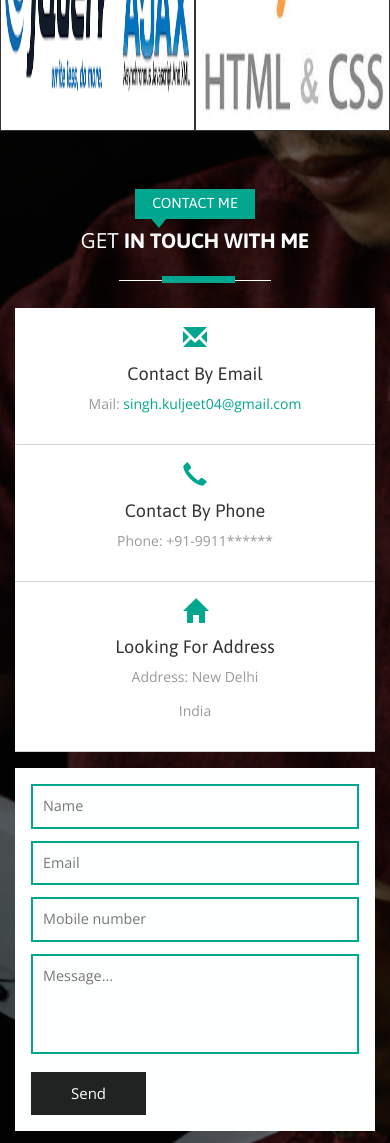
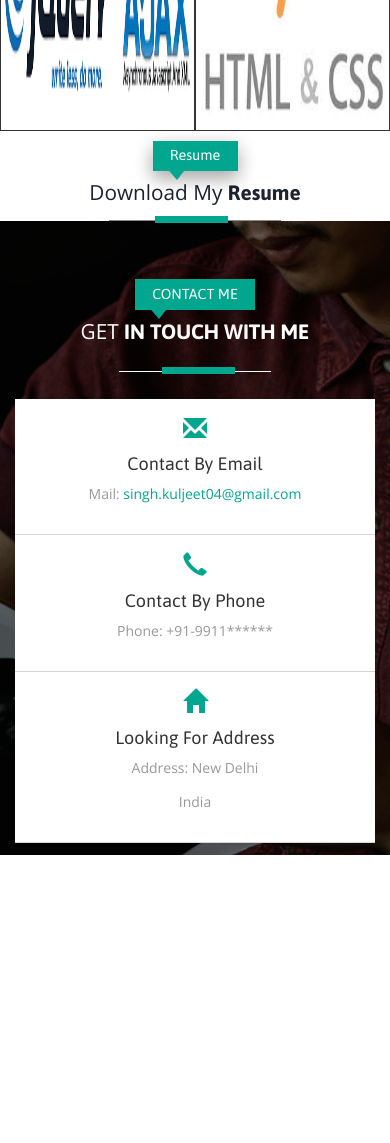
Before and after one commit to kuljeetsingh04/kuljeetsingh04.github.io, a plain HTML site: page index.html in a window 390 px wide. Shown: the part 6740-7883 px from the top of the page. After the commit the page ends 7595 px from the top, so only its background shows below. Drawn offline with nearby package versions, Linux system fonts and the light colour scheme; files whose address does not match are found by name.

Commit message:
resume section

```diff
--- a/index.html
+++ b/index.html
@@ -96,6 +96,7 @@ License URL: http://creativecommons.org/licenses/by/3.0/
 								<li><a class="scroll" data-hover="Experience" href="#work">Experience</a></li>
 								<li><a class="scroll" data-hover="Portfolio" href="#port">Portfolio</a></li>
 								<!--<li><a class="scroll" data-hover="Blog" href="#blogs">Blog</a></li>-->
+								<li><a class="scroll" data-hover="Resume" href="#resume">Resume</a></li>
 								<li><a class="scroll" data-hover="Contact" href="#contact">Contact</a></li>
 							</ul>
 						</nav>
@@ -715,6 +716,15 @@ License URL: http://creativecommons.org/licenses/by/3.0/
 				</div>
 			</div>
 	</div>
+
+
+	<div class="resume" id="resume">
+		<div class="service-head text-center">
+						<h4>Resume</h4>
+						<h3>Download My <span><a href="docs/mehtaKuljeet.pdf" download >Resume</a></span></h3>
+						<span class="border one"></span>
+		</div>
+	</div>
 	<!-- //portfolio -->
     <!-- top-grids -->
 				<!--<div class="blog" id="blogs">
@@ -821,7 +831,7 @@ License URL: http://creativecommons.org/licenses/by/3.0/
 						<span class="border two"></span>
 					</div>
 		<div class="mail_us">
-			<div class="col-md-6 mail_left">
+			<div class="col-md-12 mail_left">
 				<div class="contact-grid1-left">
 					<div class="contact-grid1-left1">
 						<span class="glyphicon glyphicon-envelope" aria-hidden="true"></span>
@@ -854,7 +864,7 @@ License URL: http://creativecommons.org/licenses/by/3.0/
 					</div>
 				<div class="clearfix"> </div>
 			</div>
-			<div class="col-md-6 mail_right">
+			<!--<div class="col-md-6 mail_right">
 				<form action="#" method="post">
 					<input type="text" name="Name" value="Name" onfocus="this.value = '';" onblur="if (this.value == '') {this.value = 'Name';}" required="">
 					<input type="email" name="Email" value="Email" onfocus="this.value = '';" onblur="if (this.value == '') {this.value = 'Email';}" required="">
@@ -863,7 +873,7 @@ License URL: http://creativecommons.org/licenses/by/3.0/
 					<input type="submit" value="Send">
 
 				</form>
-			</div>
+			</div>-->
 			<div class="clearfix"></div>
 		</div>
 		<!--<div class="copy_right text-center">
```
Also changed, not shown: 1 other file.
